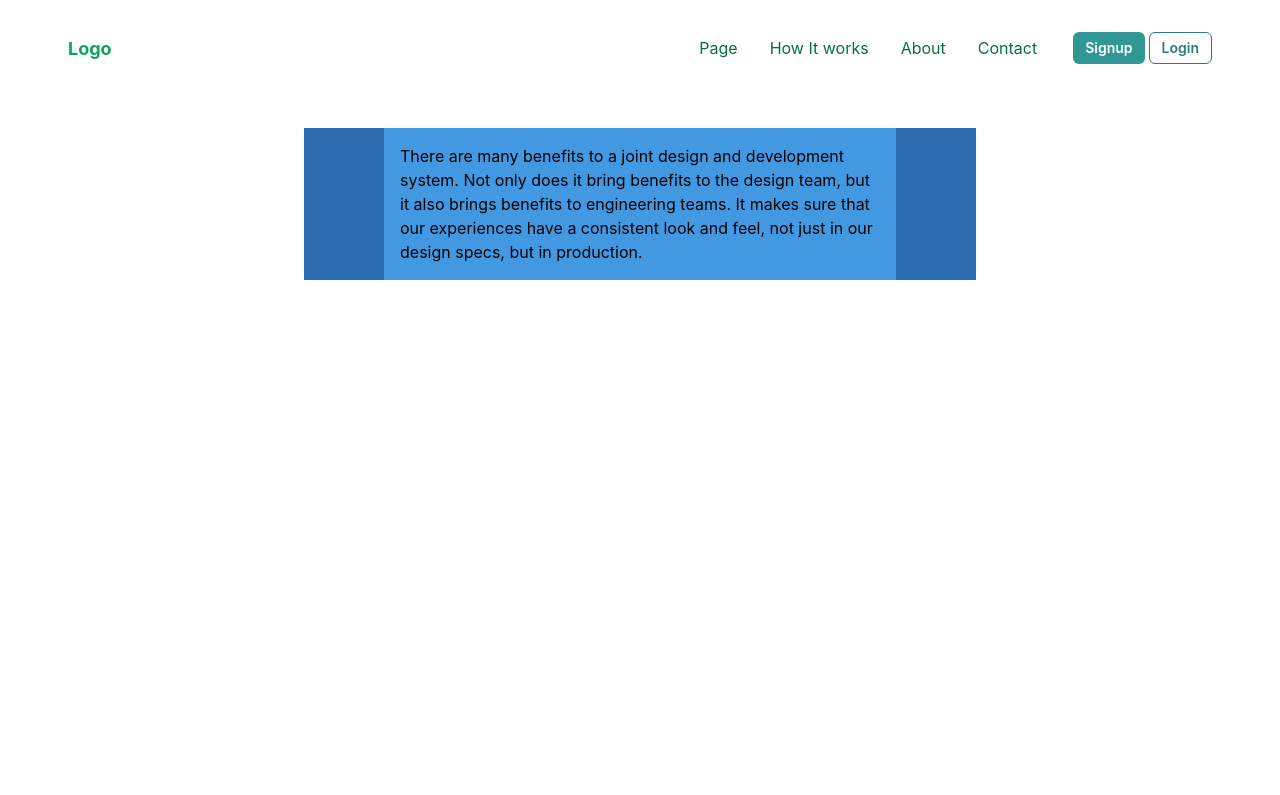
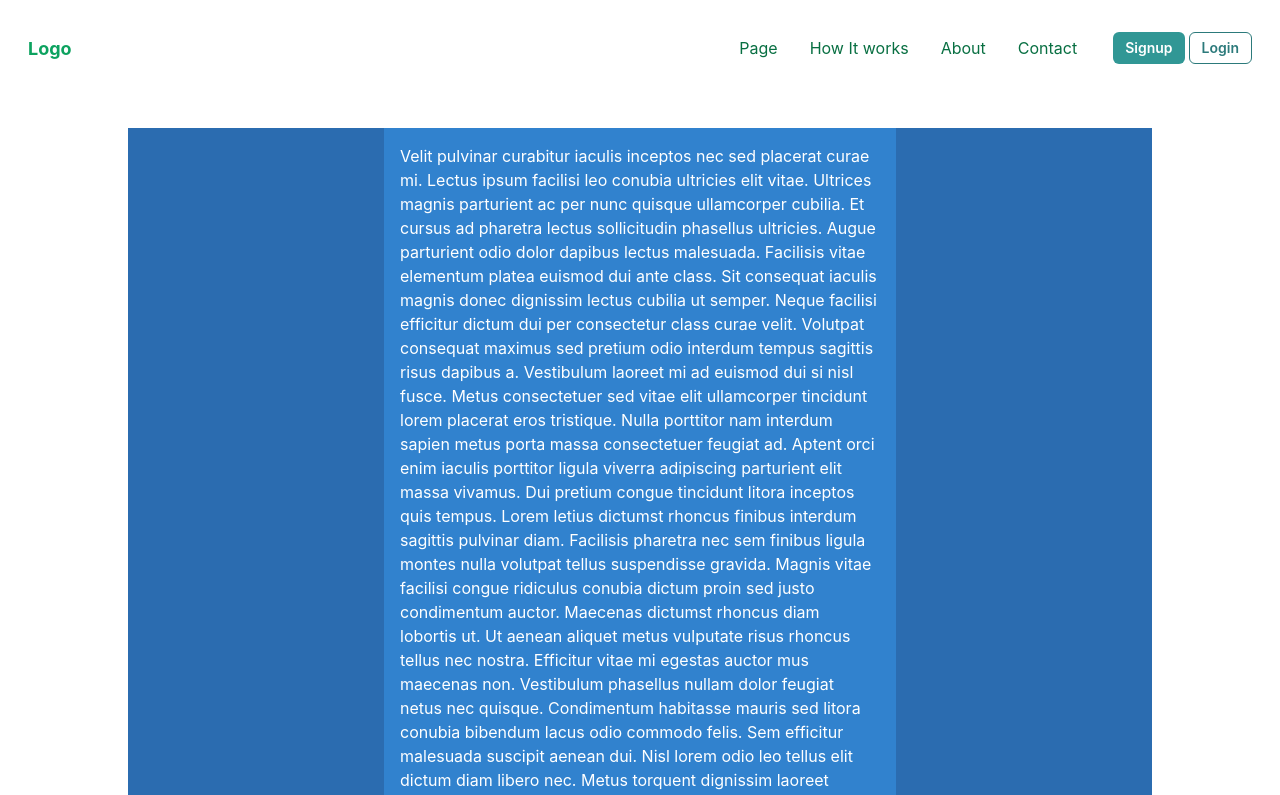
Before and after one commit to bacinggithub/FE-ChakraUI, a React (Create React App) app: page /contact in a window 1280 px wide. Shown: the top 795 px of the page. Built offline with nearby package versions, Linux system fonts and the light colour scheme.

Commit message:
update baru

```diff
--- a/src/components/layouts/LandingLayout.js
+++ b/src/components/layouts/LandingLayout.js
@@ -1,18 +1,12 @@
 import React from "react";
-import { Flex } from "@chakra-ui/react";
+import { Flex, Box } from "@chakra-ui/react";
 import Header from "../sections/Header";
 
 export default function LandingLayout(props) {
   return (
-    <Flex
-      direction="column"
-      align="center"
-      maxW={{ xl: "1200px" }}
-      m="0 auto"
-      {...props}
-    >
+    <Flex direction="column" align="center" {...props}>
       <Header />
-      {props.children}
+      <Box width="100%">{props.children}</Box>
     </Flex>
   );
 }
--- a/src/pages/Contact.js
+++ b/src/pages/Contact.js
@@ -4,13 +4,64 @@ import { Container, Box } from "@chakra-ui/react";
 export default function Contact() {
   return (
     <LandingLayout>
-      <Container maxW="2xl" bg="blue.600" centerContent>
-        <Box padding="4" bg="blue.400" color="black" maxW="lg">
-          There are many benefits to a joint design and development system. Not
-          only does it bring benefits to the design team, but it also brings
-          benefits to engineering teams. It makes sure that our experiences have
-          a consistent look and feel, not just in our design specs, but in
-          production.
+      <Container maxW="1024px" bg="blue.600" centerContent>
+        <Box padding="4" bg="blue.500" color="white" maxW="lg">
+          Velit pulvinar curabitur iaculis inceptos nec sed placerat curae mi.
+          Lectus ipsum facilisi leo conubia ultricies elit vitae. Ultrices
+          magnis parturient ac per nunc quisque ullamcorper cubilia. Et cursus
+          ad pharetra lectus sollicitudin phasellus ultricies. Augue parturient
+          odio dolor dapibus lectus malesuada. Facilisis vitae elementum platea
+          euismod dui ante class. Sit consequat iaculis magnis donec dignissim
+          lectus cubilia ut semper. Neque facilisi efficitur dictum dui per
+          consectetur class curae velit. Volutpat consequat maximus sed pretium
+          odio interdum tempus sagittis risus dapibus a. Vestibulum laoreet mi
+          ad euismod dui si nisl fusce. Metus consectetuer sed vitae elit
+          ullamcorper tincidunt lorem placerat eros tristique. Nulla porttitor
+          nam interdum sapien metus porta massa consectetuer feugiat ad. Aptent
+          orci enim iaculis porttitor ligula viverra adipiscing parturient elit
+          massa vivamus. Dui pretium congue tincidunt litora inceptos quis
+          tempus. Lorem letius dictumst rhoncus finibus interdum sagittis
+          pulvinar diam. Facilisis pharetra nec sem finibus ligula montes nulla
+          volutpat tellus suspendisse gravida. Magnis vitae facilisi congue
+          ridiculus conubia dictum proin sed justo condimentum auctor. Maecenas
+          dictumst rhoncus diam lobortis ut. Ut aenean aliquet metus vulputate
+          risus rhoncus tellus nec nostra. Efficitur vitae mi egestas auctor mus
+          maecenas non. Vestibulum phasellus nullam dolor feugiat netus nec
+          quisque. Condimentum habitasse mauris sed litora conubia bibendum
+          lacus odio commodo felis. Sem efficitur malesuada suscipit aenean dui.
+          Nisl lorem odio leo tellus elit dictum diam libero nec. Metus torquent
+          dignissim laoreet adipiscing feugiat enim lorem. Adipiscing nec amet
+          parturient ligula tincidunt vitae porttitor. Netus suscipit proin
+          malesuada in montes litora. Phasellus cursus himenaeos ullamcorper
+          aptent molestie a lacus vehicula ante sapien. Consectetuer volutpat
+          porttitor pharetra tempus blandit proin felis. Cubilia mauris nisi vel
+          letius erat at venenatis habitant proin. Nullam odio nunc eu placerat
+          interdum nostra at. Egestas suscipit neque ridiculus quisque
+          parturient sociosqu non. Nostra ut urna libero ante pulvinar sodales
+          aliquam vivamus aliquet curae suspendisse. Diam nibh mus auctor class
+          ornare porttitor hac. Cras enim placerat finibus porttitor praesent
+          per pulvinar mi maecenas. Interdum rutrum tempor massa tempus lectus
+          nunc. Consectetuer mus maximus nam nec cursus natoque mauris vulputate
+          quisque tempus. In lacinia curabitur sed interdum lorem laoreet
+          commodo. Risus suscipit litora curabitur conubia magna. Porta cubilia
+          cursus dolor venenatis proin arcu. Et maecenas consectetuer quis
+          commodo interdum sem adipiscing ridiculus. Viverra ut urna suscipit
+          aenean gravida iaculis luctus facilisis eu nascetur. Neque ut maecenas
+          class nibh lacus primis aenean placerat non taciti netus. Nec etiam
+          rhoncus ultrices netus mi accumsan curae justo molestie habitant.
+          Egestas dolor dui euismod imperdiet hac potenti dapibus rutrum mollis
+          et. Himenaeos conubia sociosqu in etiam fringilla. Hendrerit commodo
+          finibus netus malesuada dignissim in viverra pulvinar magna turpis
+          per. Primis sit sollicitudin lectus malesuada hac ligula himenaeos
+          auctor vehicula fames. Euismod vehicula nisi pharetra nunc imperdiet
+          ipsum morbi nam. Mollis bibendum lacus accumsan letius si libero
+          tincidunt. Velit hac urna fringilla sit fames senectus himenaeos
+          blandit si nibh molestie. Id lobortis laoreet blandit mauris praesent.
+          Neque ex mollis arcu taciti aliquam lobortis pellentesque praesent
+          turpis placerat. Porttitor et pretium odio parturient scelerisque quam
+          fames tincidunt. Dui montes velit pulvinar magna parturient auctor
+          ultricies. Duis nostra venenatis efficitur pretium sapien dictumst.
+          Aliquam elit hac convallis tellus condimentum per habitasse.
         </Box>
       </Container>
     </LandingLayout>
--- a/src/pages/Landing.js
+++ b/src/pages/Landing.js
@@ -1,29 +1,15 @@
 import React from "react";
-import { Stack, Image } from "@chakra-ui/react";
+import { SimpleGrid, Box } from "@chakra-ui/react";
 import LandingLayout from "../components/layouts/LandingLayout";
 
 export default function Landing() {
   return (
     <LandingLayout>
-      <Stack direction="row">
-        <Image
-          boxSize="100px"
-          objectFit="cover"
-          src="https://bit.ly/dan-abramov"
-          alt="Dan Abramov"
-        />
-        <Image
-          boxSize="150px"
-          objectFit="cover"
-          src="https://bit.ly/dan-abramov"
-          alt="Dan Abramov"
-        />
-        <Image
-          boxSize="200px"
-          src="https://bit.ly/dan-abramov"
-          alt="Dan Abramov"
-        />
-      </Stack>
+      <SimpleGrid minChildWidth="425px" spacing={10}>
+        <Box bg="tomato" height="80px"></Box>
+        <Box bg="tomato" height="80px"></Box>
+        <Box bg="tomato" height="80px"></Box>
+      </SimpleGrid>
     </LandingLayout>
   );
 }
```
